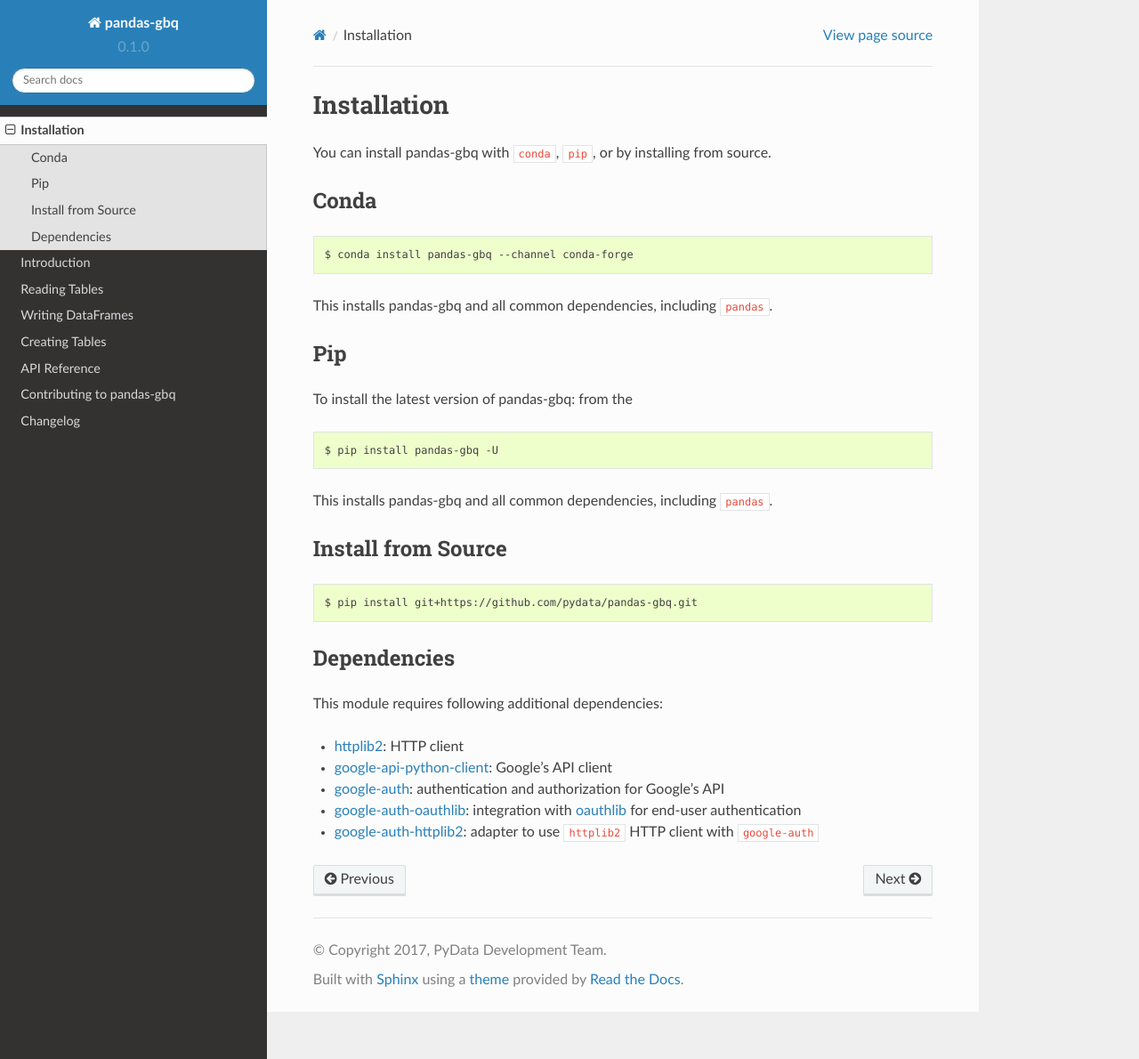
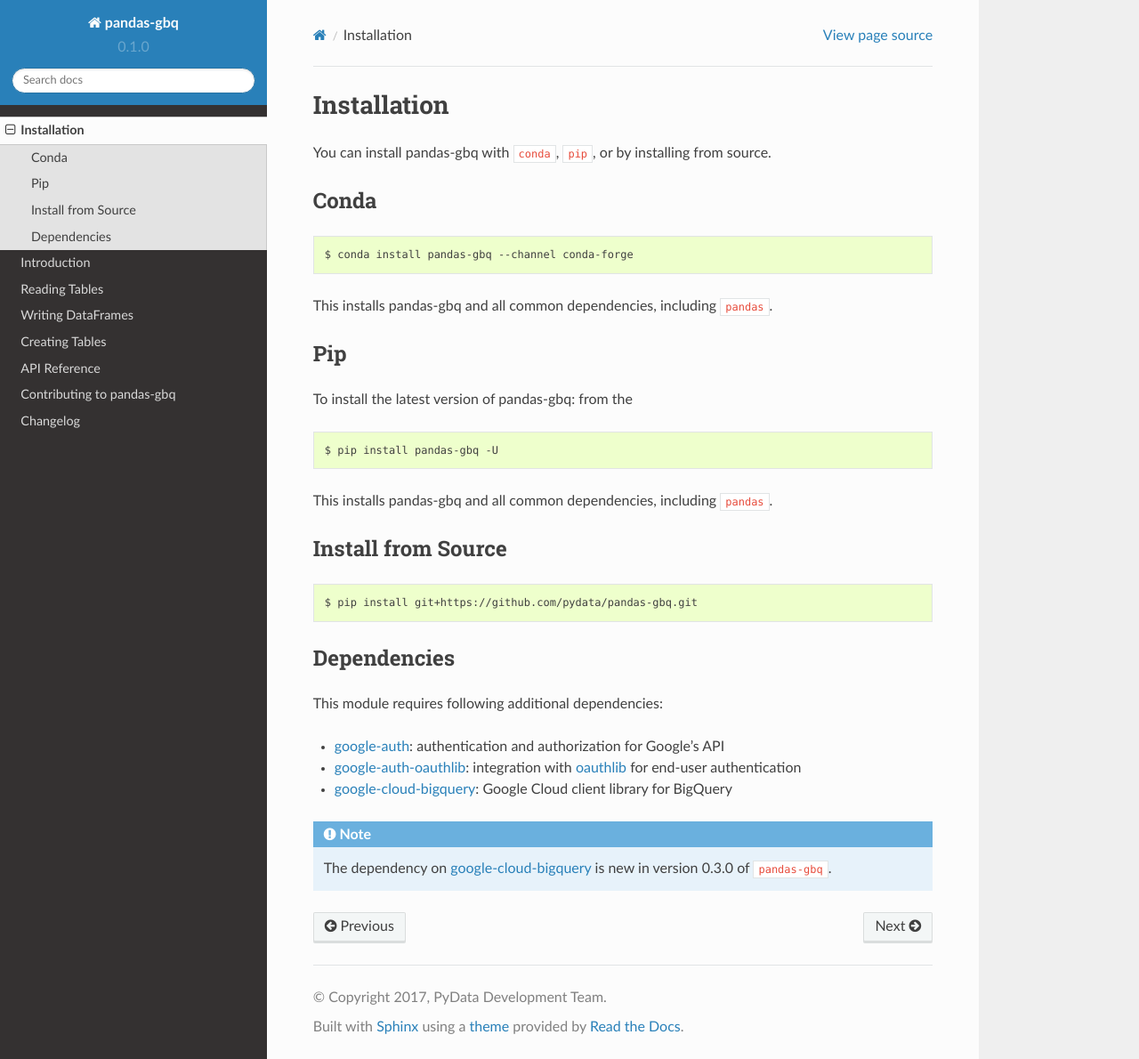
Before and after one commit to googleapis/python-bigquery-pandas, a Sphinx documentation site: the page built from docs/source/install.rst, in a window 1280 px wide and 1190 px high. Shown: the whole window at 89% size. Built offline with Sphinx 7.4.7 and the Read the Docs theme 2.0.0, drawn with Linux system fonts in a browser that asks for light colours.

Commit message:
Document new dependency on google-cloud-bigquery.

```diff
--- a/docs/source/changelog.rst
+++ b/docs/source/changelog.rst
@@ -1,5 +1,10 @@
 Changelog
 =========
+
+0.3.0 / 2017-??-??
+------------------
+
+- Use the `google-cloud-bigquery <https://googlecloudplatform.github.io/google-cloud-python/latest/bigquery/usage.html>`__ library for API calls instead of ``google-api-client`` and ``httplib2``. (:issue:`93`)
 
 0.2.1 / 2017-??-??
 ------------------
--- a/docs/source/install.rst
+++ b/docs/source/install.rst
@@ -37,8 +37,10 @@
 
 This module requires following additional dependencies:
 
-- `httplib2 <https://github.com/httplib2/httplib2>`__: HTTP client
-- `google-api-python-client <http://github.com/google/google-api-python-client>`__: Google's API client
 - `google-auth <https://github.com/GoogleCloudPlatform/google-auth-library-python>`__: authentication and authorization for Google's API
 - `google-auth-oauthlib <https://github.com/GoogleCloudPlatform/google-auth-library-python-oauthlib>`__: integration with `oauthlib <https://github.com/idan/oauthlib>`__ for end-user authentication
-- `google-auth-httplib2 <https://github.com/GoogleCloudPlatform/google-auth-library-python-httplib2>`__: adapter to use ``httplib2`` HTTP client with ``google-auth``
+- `google-cloud-bigquery <http://github.com/GoogleCloudPlatform/google-cloud-python>`__: Google Cloud client library for BigQuery
+
+.. note::
+
+   The dependency on `google-cloud-bigquery <http://github.com/GoogleCloudPlatform/google-cloud-python>`__ is new in version 0.3.0 of ``pandas-gbq``.
```
